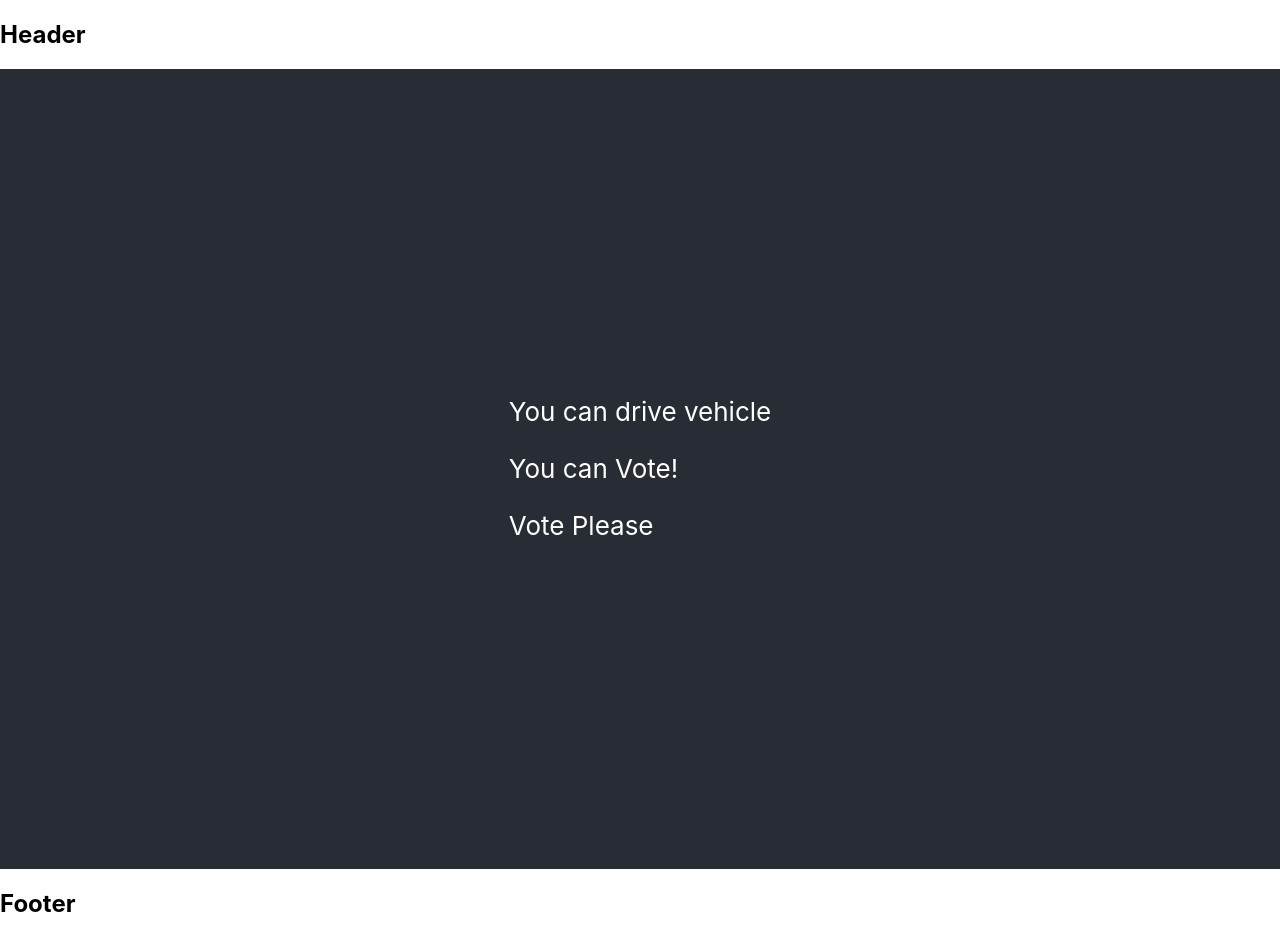
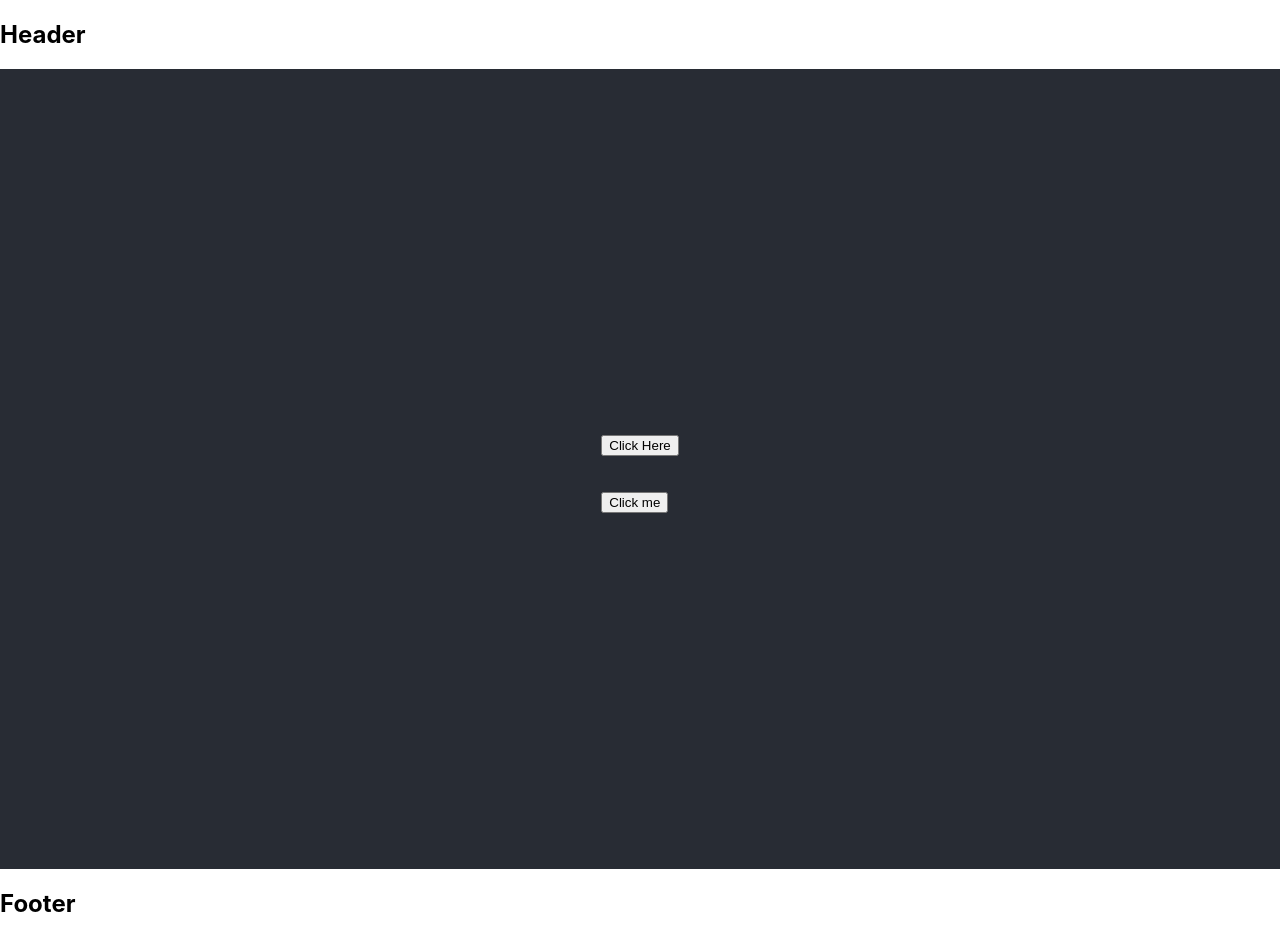
Before and after one commit to vedantjaiswal-1/react-course, a React (Create React App) app: page / in a window 1280 px wide. Built offline with nearby package versions, Linux system fonts and the light colour scheme.

Commit message:
event add

```diff
--- a/src/component/Home/About.tsx
+++ b/src/component/Home/About.tsx
@@ -1,30 +1,29 @@
 import React from "react";
 
 export const About = (props: any) => {
-  {
-    /* Conditional rendering with if statement */
-  }
+  const onSubmit = () => {
+    alert("Welcome to the InXcode");
+  };
 
-  const isEighteen = () => {
-    if (props?.age >= 18) {
-      return <p>You can drive vehicle</p>;
-    } else {
-      return <p>Sorry, You cannot drive vehicle.</p>;
-    }
+  const onSubmitEvent = (value: any) => {
+    alert(value);
   };
+
   return (
     <div>
-      <p>{isEighteen()}</p>
+      {/* using event */}
+      <button onClick={onSubmit}>Click Here</button>
 
-      {/* Conditional rendering  with ternary operator*/}
-      {props?.age >= 18 ? (
-        <p>You can Vote!</p>
-      ) : (
-        <p>Sorry, You cannot Vote.shdjshfjkdhsfh</p>
-      )}
+      <p />
 
-      {/* Short-circuit evaluation */}
-      {props?.age >= 18 && <p>Vote Please</p>}
+      {/*Passing argument to the event*/}
+      <button
+        onClick={() => {
+          onSubmitEvent("Passing argument Success");
+        }}
+      >
+        Click me
+      </button>
     </div>
   );
 };
```
